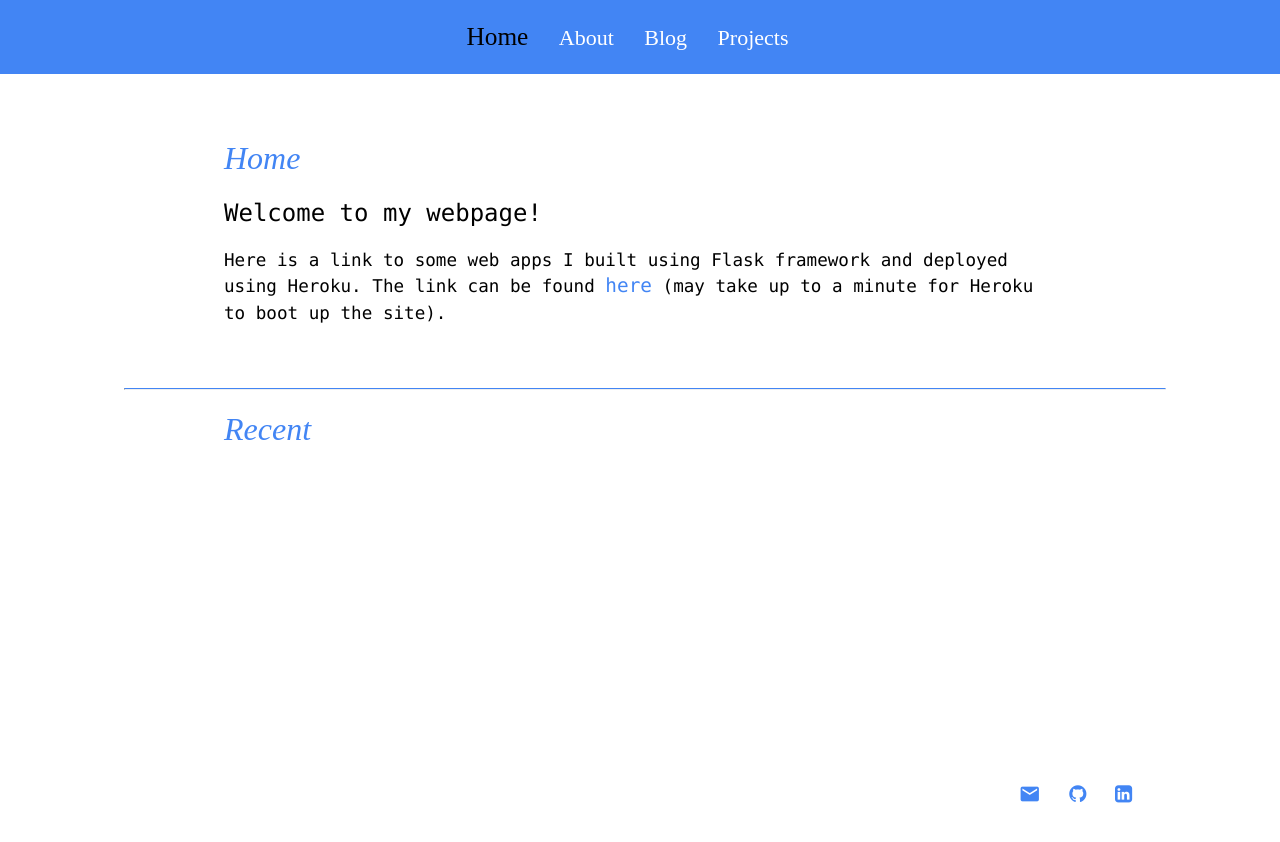
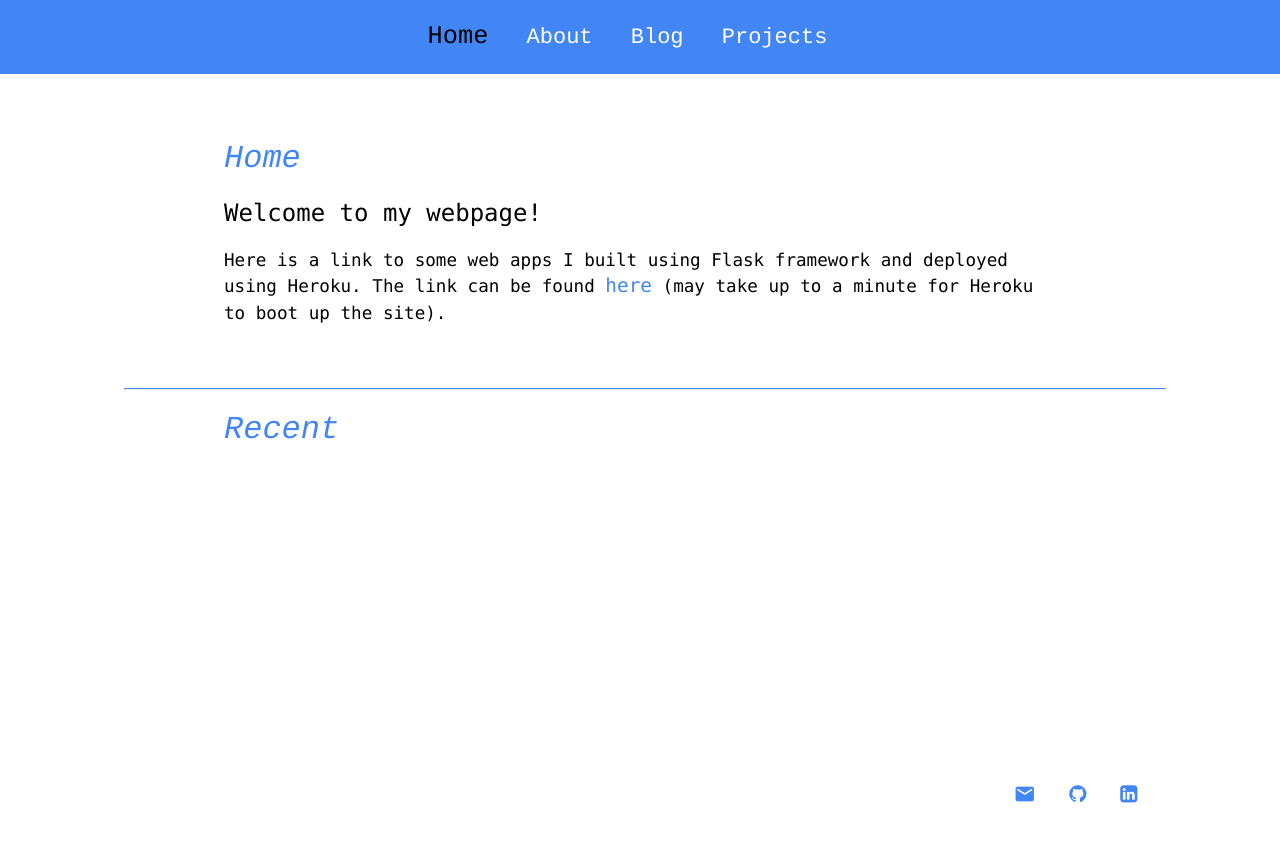
Before and after one commit to clfkenny/clfkenny.github.io, a Jekyll site: the page built from index.md, in a window 1280 px wide. Shown: the top 842 px of the page. Built offline with Jekyll 4.4.1, drawn with Linux system fonts in a browser that asks for light colours.

Commit message:
Update main.css

```diff
--- a/css/main.css
+++ b/css/main.css
@@ -13,7 +13,7 @@ body {
     ffont-family:'Helvetica', 'Arial', 'Sans-Serif';
     color: var(--main-txt-color);
     background-color:var(--main-bg-color);
-    font-family:'lucida console', 'sans-serif';
+    font-family:'lucida console', 'courier','sans-serif';
 }
 nav {
     background-color: var(--main-nav-color);
@@ -43,7 +43,7 @@ img#logo {
 
 nav ul, footer ul {
     ffont-family:'Helvetica', 'Arial', 'Sans-Serif';
-    font-family:'lucida sans typewriter', 'sans-serif';
+    font-family:'lucida sans typewriter','courier', 'sans-serif';
     padding: 0px;
     list-style: none;
 
@@ -75,7 +75,7 @@ h1 {
     color: var(--main-accent-color);
     font-size: 2em;
     font-weight: normal;
-    font-family:'lucida sans typewriter', 'sans-serif';
+    font-family:'lucida sans typewriter','courier', 'sans-serif';
 }
 h2 {
     font-size: 1.5em;
```
